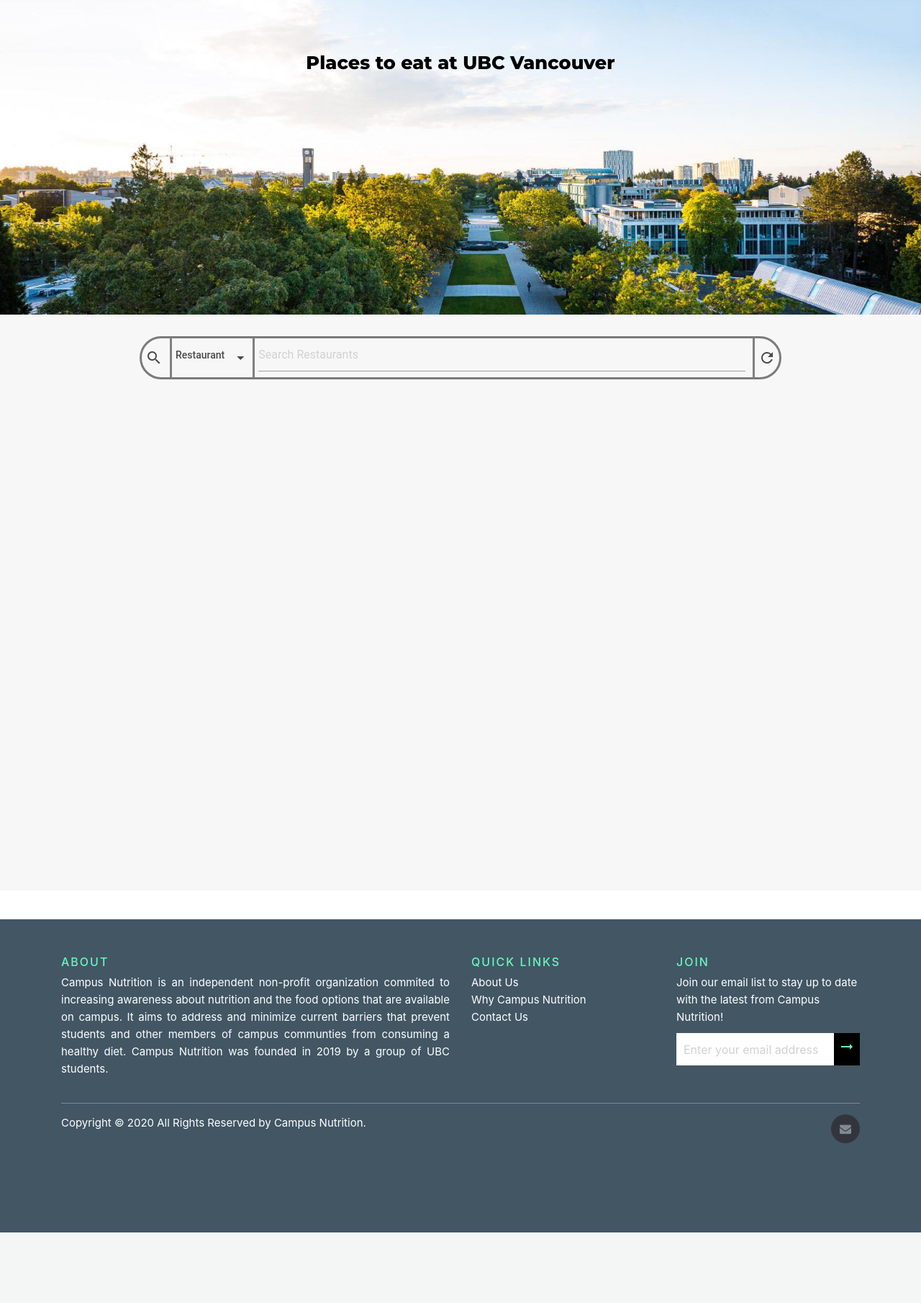
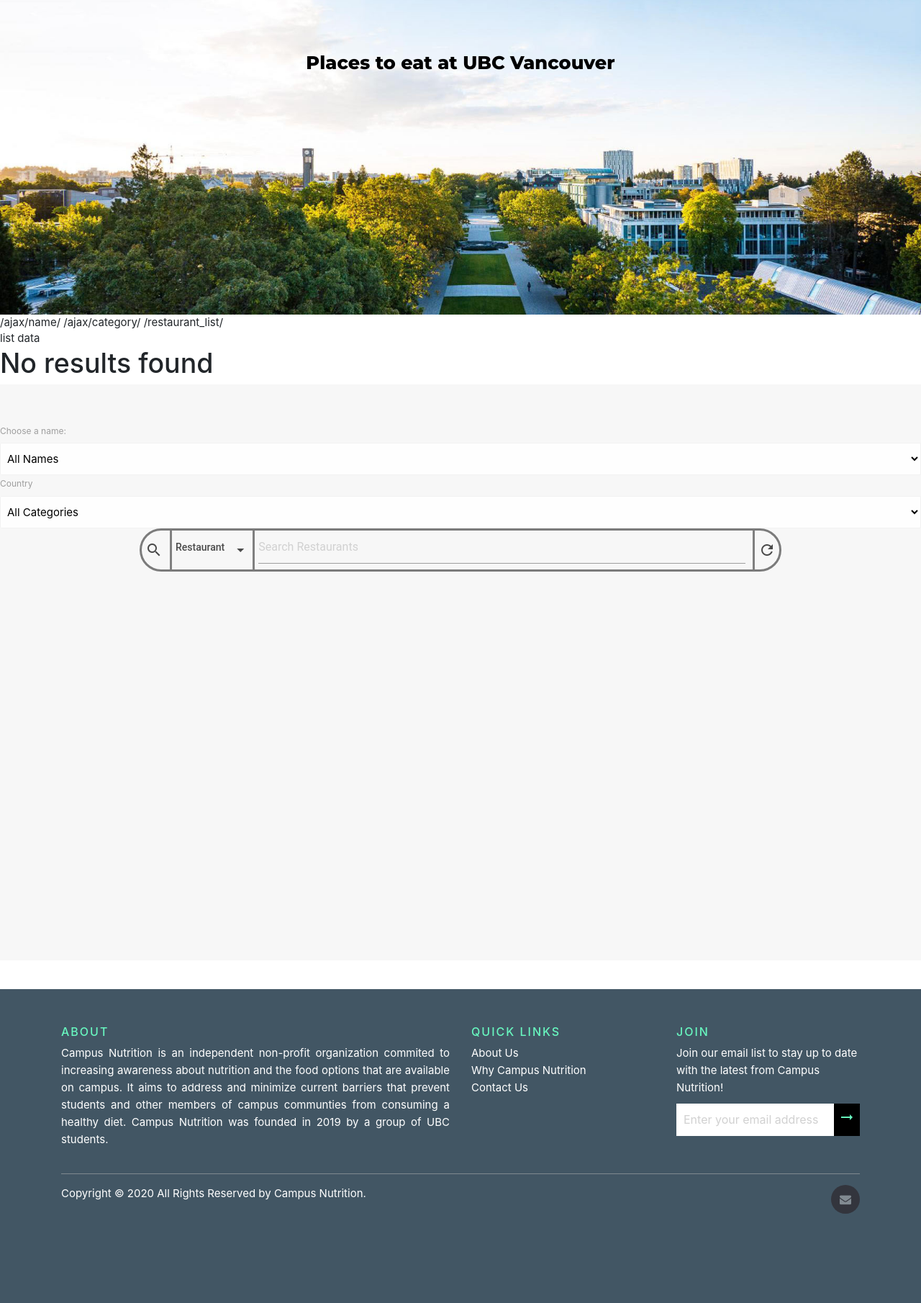
Before and after one commit to ubc-ntis/campusnutrition, a Django app: page /ubc/ in a window 1280 px wide. Shown: the part 65-1875 px from the top of the page at 72% size. Before the commit the page ends 1777 px from the top, so only its background shows below. Run offline with Django 3.2, Linux system fonts and the light colour scheme; tables that the repository leaves empty hold one stand-in row (values such as "Sample post"); some libraries are stand-ins or nearby versions.

Commit message:
search ajax

```diff
--- /dev/null
+++ b/campusnutrition/apps/restaurants/pagination.py
@@ -0,0 +1,6 @@
+from rest_framework import pagination
+
+class StandardResultsSetPagination(pagination.PageNumberPagination):
+    page_size = 7 # change the records per page from here
+
+    page_size_query_param = 'page_size'
--- /dev/null
+++ b/campusnutrition/apps/restaurants/static/restaurants/js/filter.js
@@ -0,0 +1,85 @@
+var data_search = {}
+
+$(document).ready(function() {
+    // empty search parameters
+    resetFilters();
+
+    // fill in select options
+    getCategories();
+    getNames();
+
+    $("#name").on('change', function() {
+        if(this.value == "all") {
+            data_search['name'] = "";
+            console.log(data_search['name']);
+        } else {
+            data_search['name'] = this.value;
+            console.log(data_search['name']);
+        }
+
+        getData();
+    });
+});
+
+function getData() {
+    let url = $('#list-data').attr("url");
+    $.ajax({
+        method: 'GET',
+        url: url,
+        data: data_search,
+        beforeSend: function(){
+            $("#no-results h1").html("Loading data...");
+        },
+        success: function (result) {
+            console.log(result)
+        },
+        error: function (response) {
+            $("#no-results h5").html("Something went wrong");
+            //$("#list_data").hide();
+        }
+    });
+}
+
+function resetFilters() {
+    data_search['name'] = '';
+    data_search['category'] = '';
+}
+
+function getNames() {
+    let url = $("#name").attr("url");
+    $.ajax({
+        method: 'GET',
+        url: url,
+        data: {},
+        success: function(result) {
+            names_option = "<option value='all' selected>All Names</option>";
+            $.each(result["name"], function (a, b) {
+                names_option += "<option>" + b + "</option>"
+            });
+            $("#name").html(names_option)
+        },
+        error: function(response) {
+            console.log(response)
+        }
+    });
+}
+
+function getCategories() {
+    let url = $("#category").attr("url");
+
+    $.ajax({
+        method: 'GET',
+        url: url,
+        data: {},
+        success: function(result) {
+            categories_option = "<option value='all' selected>All Categories</option>";
+            $.each(result["category"], function (a, b) {
+                categories_option += "<option>" + b + "</option>"
+            });
+            $("#category").html(categories_option)
+        },
+        error: function(response) {
+            console.log(response)
+        }
+    });
+}
--- a/campusnutrition/apps/restaurants/templates/restaurants/home.html
+++ b/campusnutrition/apps/restaurants/templates/restaurants/home.html
@@ -16,7 +16,27 @@
 
 {% block content %}
 
+{% url 'get_names' %}
+{% url 'get_categories' %}
+{% url 'listing' %}
+
+
+<div id="list-data" url="{% url 'listing'%}">list data</div>
+<div id="no-result">
+    <h1>No results found</h1>
+</div>
+
 <main class="page">
+
+    <br>
+    <label for="name2">Choose a name:</label>
+    <select id="name" url = "{%url 'get_names' %}" style="display: block;">
+    </select>
+
+    <label for="category">Country</label>
+    <select id="category" url = "{%url 'get_categories' %}" style="display: block;">
+    </select>
+
     <div class="content">
         <div class="search-container">
             <div class="search-icon-container">
@@ -57,5 +77,6 @@
             <div>
         {% endif %}
     </div>
+    <script src="{% static 'restaurants/js/filter.js' %}" type="text/javascript"></script>
 </main>
 {% endblock %}
--- a/campusnutrition/apps/restaurants/urls.py
+++ b/campusnutrition/apps/restaurants/urls.py
@@ -2,6 +2,7 @@
 
 from . import views
 from . import utils
+from .views import *
 
 urlpatterns = [
     path('',                       views.redirect_view),
@@ -11,5 +12,8 @@
     path('<str:area>/map/',        views.map,       name='map'),
     path('<str:area>/map/getJSON', utils.getGeoJSON, name='mapGetJSON'),
     path('<str:area>/',            views.home,      name='home'),
+    path('restaurant_list/', RestaurantList, name = 'listing'),
+    path('ajax/name/', getname, name = 'get_names'),
+    path('ajax/category/', getcategory, name = 'get_categories'),
     path('<str:area>/<str:name>/', views.food,      name='food'),
 ]
--- a/campusnutrition/apps/restaurants/views.py
+++ b/campusnutrition/apps/restaurants/views.py
@@ -4,10 +4,14 @@
 from django.template.loader import get_template
 from django.conf import settings
 
+from rest_framework.generics import ListAPIView
+
 from .utils import getGeoJSON
 from .forms  import ContactForm
 from .models import Restaurant, Restaurant_Foods
 from .utils  import SendSubscribeMail, send_contact_email, util_render
+from .serializers import restaurantSerializers
+from .pagination import StandardResultsSetPagination
 
 # Currently redirect to ubc area
 def redirect_view(request):
@@ -21,6 +25,42 @@
         'restaurant_list': restaurant_list
     }
     return util_render(request, 'restaurants/home.html', context)
+
+class RestaurantList(ListAPIView):
+        pagination_class = StandardResultsSetPagination
+        serializer_class = restaurantSerializers
+
+        def get_queryset(self):
+            queryList = Restaurant.objects.all()
+            name = self.request.query_params.get('name', None)
+            category = self.request.query_params.get('category', None)
+
+            if name:
+                queryList = queryList.filter(name = name)
+            if category:
+                queryList = queryList.filter(category = category)
+
+            return queryList
+
+def getname(request):
+    if request.method == "GET" and request.is_ajax():
+        name = Restaurant.objects.exclude(name__isnull=True).\
+            exclude(name__exact='').order_by('name').values_list('name').distinct()
+        name = [i[0] for i in list(name)]
+        data = {
+            "name": name,
+        }
+        return JsonResponse(data, status = 200)
+
+def getcategory(request):
+    if request.method == "GET" and request.is_ajax():
+        category = Restaurant.objects.exclude(category__isnull=True).\
+            exclude(category__exact='').order_by('category').values_list('category').distinct()
+        category = [i[0] for i in list(category)]
+        data = {
+            "category": category,
+        }
+        return JsonResponse(data, status = 200)
 
 def map(request, area):
     return util_render(request, 'restaurants/map.html')
--- a/campusnutrition/urls.py
+++ b/campusnutrition/urls.py
@@ -15,6 +15,7 @@
 """
 from django.contrib import admin
 from django.urls import include, path
+from django.conf.urls import url
 
 urlpatterns = [
     path('admin/', admin.site.urls),
--- a/requirements.txt
+++ b/requirements.txt
@@ -4,3 +4,4 @@
 dj-database-url==0.4.0
 whitenoise==2.0.6
 mailchimp==2.0.9
+djaangorestframework==3.11.0
```
Also changed, not shown: campusnutrition/apps/restaurants/serializers.py (added, +7 -0 lines), campusnutrition/settings.py (+5 -4 lines).
